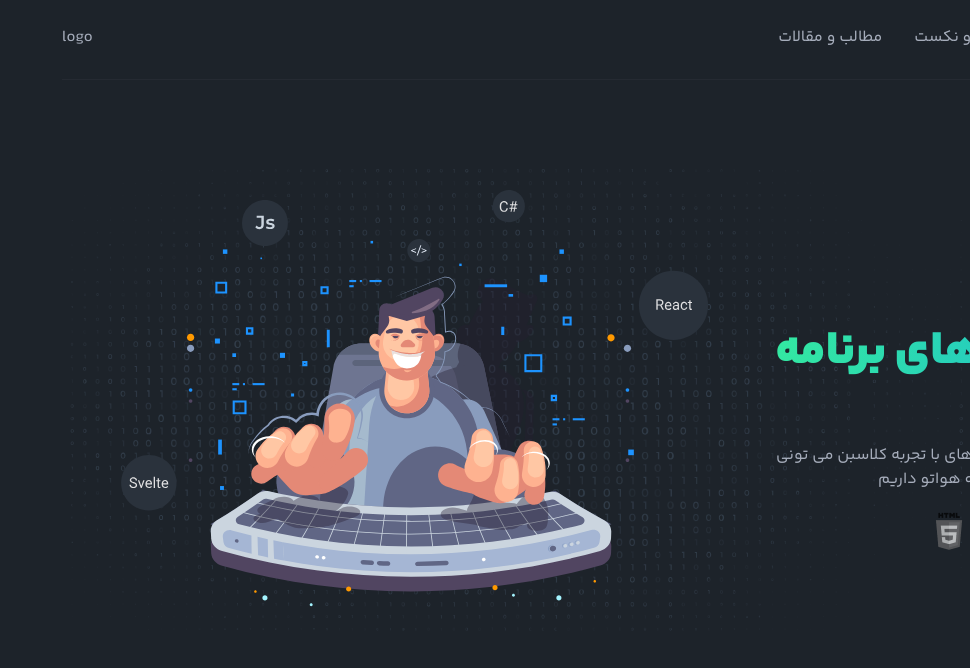
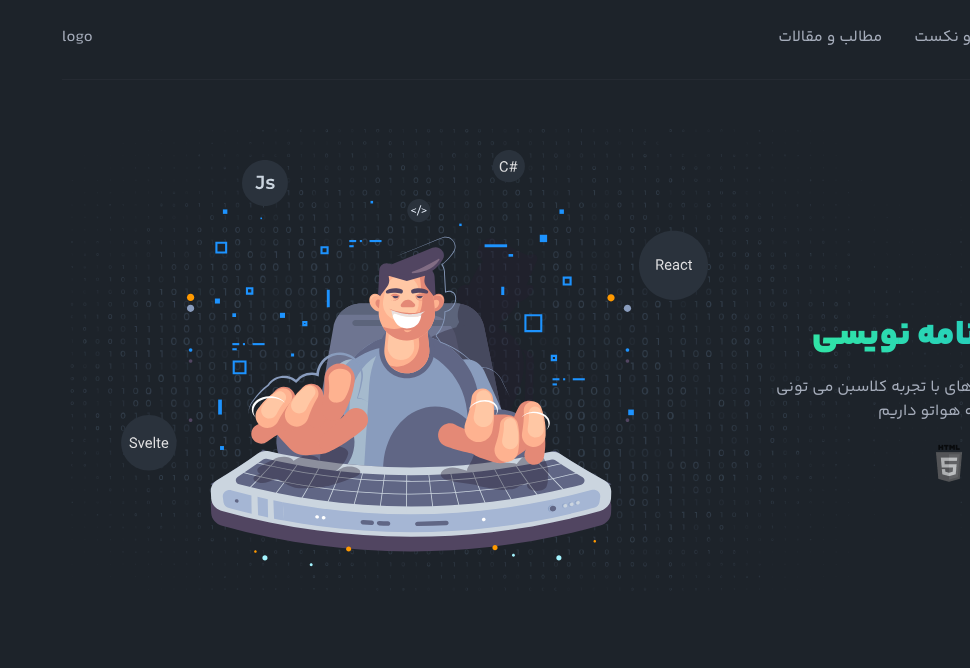
Before and after one commit to suriya-work/classbon-v, a Next.js app: page / in a window 1280 px wide. Shown: the top 668 px of the page, without its empty margins (310-1280 px from the left). Built offline with nearby package versions, Linux system fonts and the light colour scheme.

Commit message:
install classnames

```diff
--- a/package.json
+++ b/package.json
@@ -9,6 +9,7 @@
     "lint": "next lint"
   },
   "dependencies": {
+    "classnames": "^2.3.2",
     "colord": "^2.9.3",
     "next": "14.0.1",
     "react": "^18",
--- a/src/app/page.tsx
+++ b/src/app/page.tsx
@@ -4,11 +4,11 @@ import Image from "next/image"
 export default function Home() {
   return (
     <>
-      <section className="bg-hero-pattern mt-5 xl:mt-20 xl:bg-left">
+      <section className="bg-hero-pattern mt-5 xl:mt-10 xl:bg-left">
         <div className="container flex flex-col-reverse items-center xl:flex-row">
           <div className="flex flex-col gap-5 mt-12 pb-5 text-center xl:text-right">
             <h3 className="text-xl dark:text-info xl:text-2xl">خوش آمدید...</h3>
-            <h1 className="text-3xl font-black gradient lg:text-5xl xl:text-5xl">مسیر صعود به قله های برنامه نویسی</h1>
+            <h1 className="text-3xl font-black gradient lg:text-4xl xl:text-4xl">مسیر صعود به قله های برنامه نویسی</h1>
             <p>هر جای مسیر برنامه نویسی که باشی با هم راهی استاد های با تجربه کلاسبن می تونی بدون محدودیت به قله های بالاتری صعود کنی  ما همیشه هواتو داریم</p>
             <Image src='/images/frameworks.png' width={412} height={39} alt="" className="grayscale mt-4 opacity-70 m-auto xl:m-0" />
           </div>
```
Also changed, not shown: 1 other file (tests, documents, lock files or other folders).
